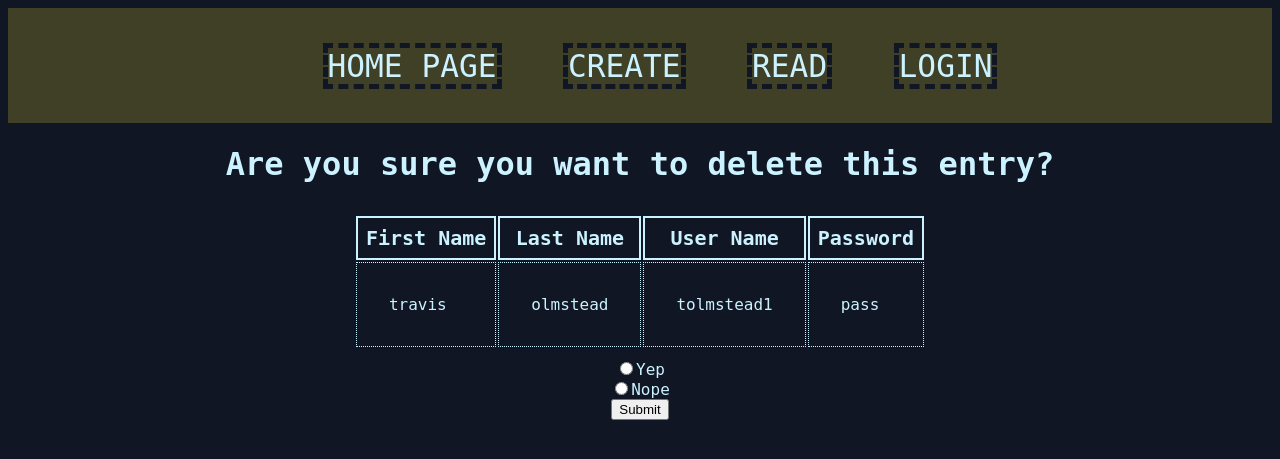
After one commit to htomp3/Web_Dev_Final, a Flask app: page /delete/1 in a window 1280 px wide. The commit adds this page. Shown: the top 459 px of the page. Run offline with Flask 2, Linux system fonts and the light colour scheme; data comes from the database, SQL or seed files in the repository; both versions use the stored data as it was after the commit.

Commit message:
added update and delete

```diff
--- a/app.py
+++ b/app.py
@@ -13,10 +13,18 @@ login_manager.init_app(app)
 
 class Client(db.Model, UserMixin):
     id = db.Column(db.Integer, primary_key=True)
-    fname = db.Column(db.String(80))
-    lname = db.Column(db.String(80))
-    uname = db.Column(db.String(80))
-    password = db.Column(db.String(80))
+    fname = db.Column(db.String(80), nullable=False)
+    lname = db.Column(db.String(80), nullable=False)
+    uname = db.Column(db.String(80), nullable=False, unique=True)
+    password = db.Column(db.String(80), nullable=False)
+
+
+class Workouts(db.Model,UserMixin):
+    id=db.Column(db.Integer,primary_key=True)
+    day=db.Column(db.String(80))
+    workout=db.Column(db.String(80))
+    weight=db.Column(db.Integer)
+    reps=db.Column(db.Integer)
 
 
 @app.route('/index', methods=['GET', 'POST'])
@@ -49,6 +57,54 @@ def read():
     clients = Client.query.all()
     return render_template('read.html', clients=clients)
 
+@app.route('/login')
+def login():
+    return render_template("login.html")
+
+
+@app.route('/update/<var>', methods=["GET", "POST"])
+def update(var):
+    if request.method == "GET":
+        print(var)
+        temp = Client.query.filter_by(id=var).first()
+        id = temp.id
+        fname = temp.fname
+        lname = temp.lname
+        uname = temp.uname
+        password = temp.password
+        return render_template('update.html',id=id, fname=fname, lname=lname,uname=uname, password=password)
+
+    if request.method == "POST":
+        print(var)
+        temp = Client.query.filter_by(id=var).first()
+        temp.fname = request.form['newfname']
+        temp.lname = request.form['newlname']
+        temp.uname = request.form['newuname']
+        temp.password = request.form['newpassword']
+        db.session.commit()
+        return redirect('/read')
+
+
+@app.route('/delete/<var>', methods=["GET", "POST"])
+def delete(var):
+    if request.method == "GET":
+        print(var)
+        temp = Client.query.filter_by(id=var).first()
+        id = temp.id
+        fname = temp.fname
+        lname = temp.lname
+        uname = temp.uname
+        password = temp.password
+        return render_template('delete.html', id=id,fname=fname, lname=lname,uname=uname, password=password)
+
+    if request.method == "POST":
+        print(var)
+        temp = Client.query.filter_by(id=var).first()
+        if request.form['option'] == 'yes':
+            db.session.delete(temp)
+            db.session.commit()
+        return redirect('/read')
+
 @login_manager.user_loader
 def load_user(uid):
     return Client.query.get(uid)
--- a/templates/base.html
+++ b/templates/base.html
@@ -9,6 +9,7 @@
             <li><a href="/index">Home Page</a></li>
             <li><a href="/create">Create</a></li>
             <li><a href="/read">Read</a></li>
+            <li><a href="/login">Login</a></li>
         </ul>
     </nav>
     {% block content %}
--- /dev/null
+++ b/templates/delete.html
@@ -0,0 +1,34 @@
+{% extends "base.html" %}
+{% block title %}Update{% endblock %}
+{% block content %}
+    <h1>Are you sure you want to delete this entry?</h1>
+    <table>
+        <th>First Name</th>
+        <th>Last Name</th>
+        <th>User Name</th>
+        <th>Password</th>
+
+            <tr>
+                <td>
+                    {{ fname }}
+                </td>
+                <td>
+                    {{ lname }}
+                </td>
+                <td>
+                    {{ uname }}
+                </td>
+                <td>
+                    {{ password }}
+                </td>
+            </tr>
+
+    </table>
+
+    <form action="/delete/{{ id }}" method="POST">
+        <input type="radio" name="option" value="yes">Yep<br>
+        <input type="radio" name="option" value="no">Nope<br>
+        <input type="submit">
+    </form>
+
+{% endblock %}
```
Also changed, not shown: templates/login.html (added, +10 -0 lines), templates/read.html (+10 -0 lines), templates/update.html (added, +18 -0 lines), database.db.
